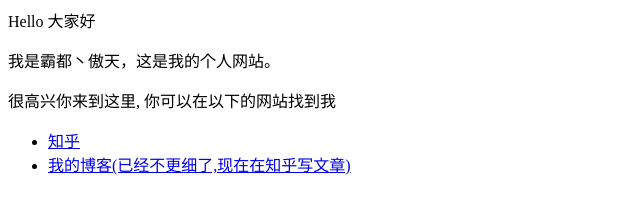
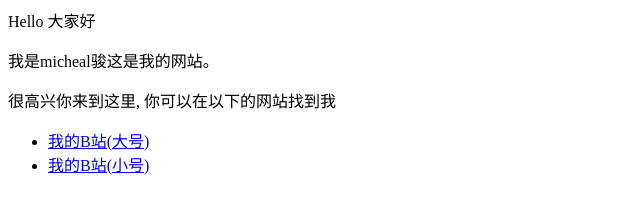
Before and after one commit to michael9207/michael9207.github.io, a plain HTML site: page index.html in a window 1280 px wide. Shown: the whole page, without its empty margins (0-640 px from the left). Drawn offline with Linux system fonts and the light colour scheme.

Commit message:
Update index.html

```diff
--- a/index.html
+++ b/index.html
@@ -1,7 +1,7 @@
 <p>Hello 大家好</p>
-<p>我是霸都丶傲天，这是我的个人网站。 </p>
+<p>我是micheal骏这是我的网站。 </p>
 <p>很高兴你来到这里, 你可以在以下的网站找到我</p>
 <ul>
-  <li> <a href="https://www.zhihu.com/people/AJLoveChina">知乎</a> </li>
-  <li> <a href="http://hejie.nigeerhuo.com">我的博客(已经不更细了,现在在知乎写文章)</a> </li>
+  <li> <a href="https://space.bilibili.com/1910707162?spm_id_from=333.999.0.0">我的B站(大号)</a> </li>
+  <li> <a href="https://space.bilibili.com/1319873253?spm_id_from=333.1007.0.0">我的B站(小号)</a> </li>
 </ul>
```
